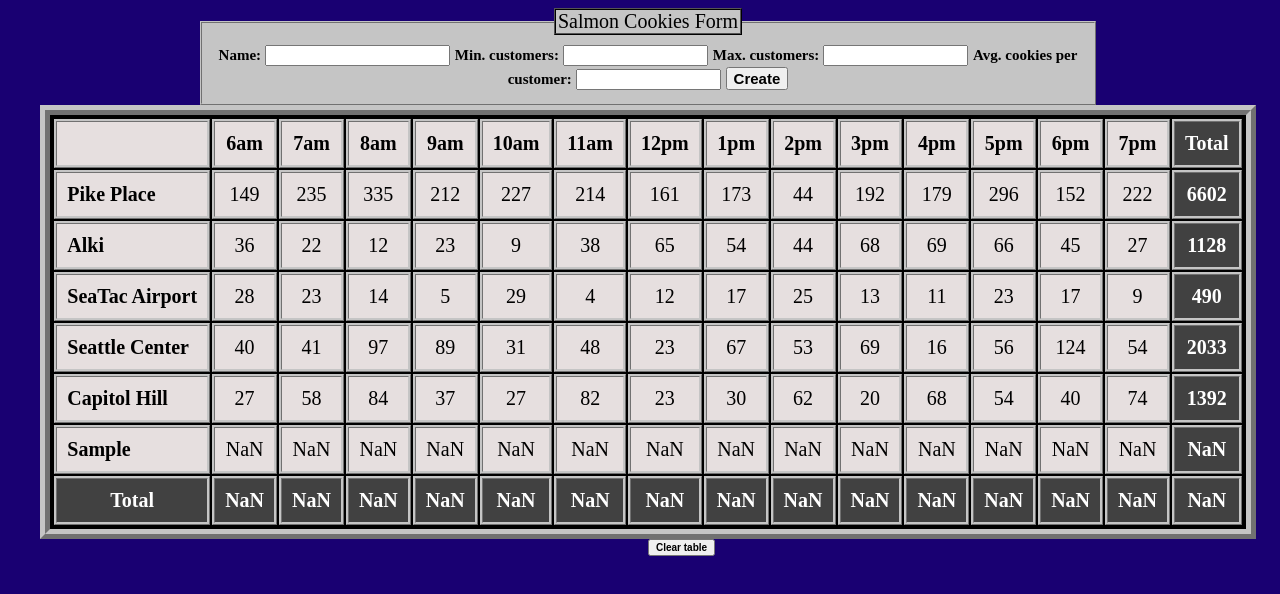
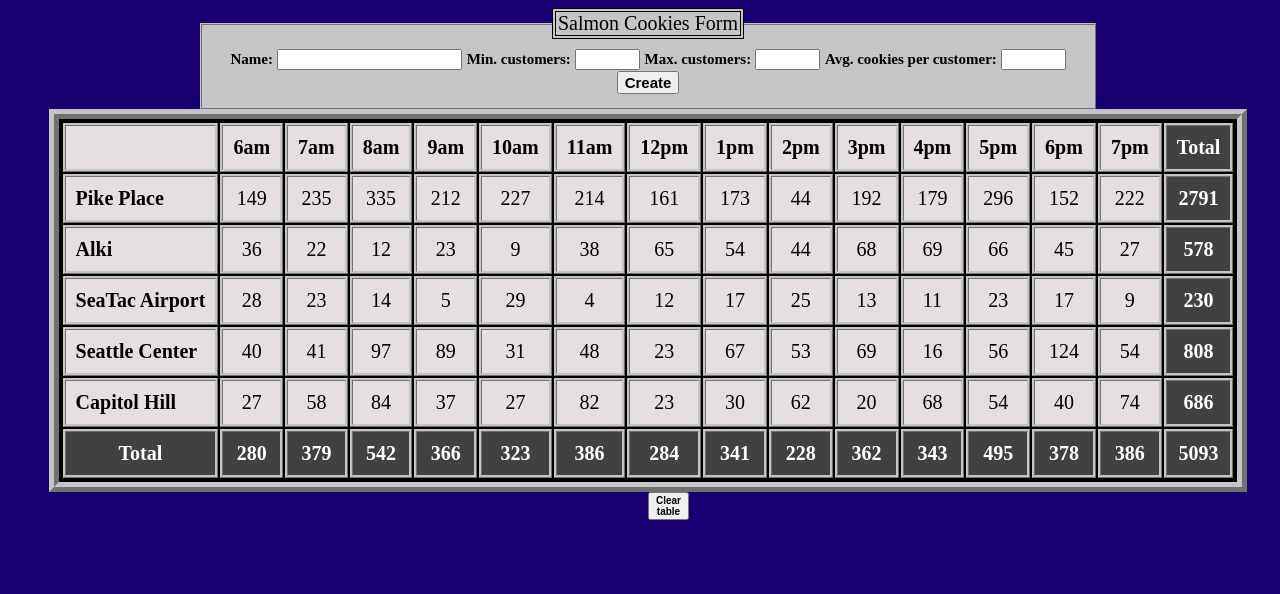
Before and after one commit to Yaspesberro/cookie-stand, a plain HTML site: page sales.html in a window 1280 px wide. Both pictures are taken after typing "Sample", "Sample", "Sample", "Sample" into the empty fields and a click on the button "Create". Drawn offline with Linux system fonts and the light colour scheme; a web font is replaced by a local one.

Commit message:
Fixed input validation

```diff
--- a/app.js
+++ b/app.js
@@ -137,18 +137,18 @@ makeHeaderRow();
 makeStoreRows();
 makeTotalRow();
 
-function handleSubmit(event) {
+function handleSubmit(e) { //Event
   //Keeps page from reloading on submit
   event.preventDefault();
-  var inputName = event.target.name.value;
-  var inputMin = event.target.min_customers.value;
-  var inputMax = event.target.max_customers.value;
-  var inputAvg = event.target.avg_cookies.value;
+  var inputName = e.target.name.value;
+  var inputMin = e.target.min_customers.value;
+  var inputMax = e.target.max_customers.value;
+  var inputAvg = e.target.avg_cookies.value;
 
-  //Validating text fields so they're not empty
-  if(!inputMin || !inputMax || !inputAvg) {
-    alert('Text fields cannot be empty!');
-  }  else {
+  //Validating text fields so they're not empty or contain non-number variables
+  if(!inputName || isNaN(inputMin) || isNaN(inputMax) || isNaN(inputAvg)) {
+    alert('Text fields cannot be empty and/or contain invalid inputs!');
+  } else {
     storeTable.innerHTML = '';
     new CookieStand(inputName, Number(inputMin), Number(inputMax), Number(inputAvg));
     makeHeaderRow();
@@ -156,10 +156,10 @@ function handleSubmit(event) {
     makeTotalRow();
   }
   //Empties the text fields
-  event.target.name.value = null;
-  event.target.min_customers.value = null;
-  event.target.max_customers.value = null;
-  event.target.avg_cookies.value = null;
+  e.target.name.value = null;
+  e.target.min_customers.value = null;
+  e.target.max_customers.value = null;
+  e.target.avg_cookies.value = null;
 }
 
 storeForm.addEventListener('submit', handleSubmit);
@@ -176,5 +176,3 @@ clearTable.addEventListener('click', function() {
     makeTotalRow();
   }
 });
-
-//Current problem = When adding new store, all elements in cookie array are set to maxHourlyCustomers
--- a/css/main.css
+++ b/css/main.css
@@ -1,6 +1,8 @@
 html, body {
   width: 100%;
   background-color: rgb(25, 0, 114);
+  font-family: 'Belgrano';
+  font-size: 22px;
 }
 
 th, td {
@@ -21,7 +23,7 @@ table {
 
 legend {
   background-color: rgb(197, 197, 197);
-  border: 2px rgb(0, 0, 0) ridge;
+  border: 4px rgb(0, 0, 0) double;
   font-size: 20px;
 }
 
@@ -47,6 +49,7 @@ fieldset {
   font-size: 10px;
   font-weight: bold;
   position: fixed;
+  margin-right: 50%;
   margin-left: 50%;
 }
 
--- a/sales.html
+++ b/sales.html
@@ -6,9 +6,9 @@
   <title>Salmon Cookies</title>
   <meta name="viewport" content="width=device-width, initial-scale=1">
   <link rel="stylesheet" type="text/css" media="screen" href="css/main.css" />
+  <link href='https://fonts.googleapis.com/css?family=Belgrano' rel='stylesheet'>
 </head>
 <body>
-
 
   <form id="form">
     <fieldset>
@@ -18,13 +18,13 @@
       <input name="name" type="text" size="20" />
 
       <label for="min_customers">Min. customers: </label>
-      <input name="min_customers" type="text" size="15" />
+      <input name="min_customers" type="text" size="5" />
 
       <label for="max_customers">Max. customers: </label>
-      <input name="max_customers" type="text" size="15" />
+      <input name="max_customers" type="text" size="5" />
 
       <label for="avg_cookies">Avg. cookies per customer: </label>
-      <input name="avg_cookies" type="text" size="15" />
+      <input name="avg_cookies" type="text" size="5" />
 
       <button id="submit_butt" type="submit">Create</button>
     </fieldset>
```
